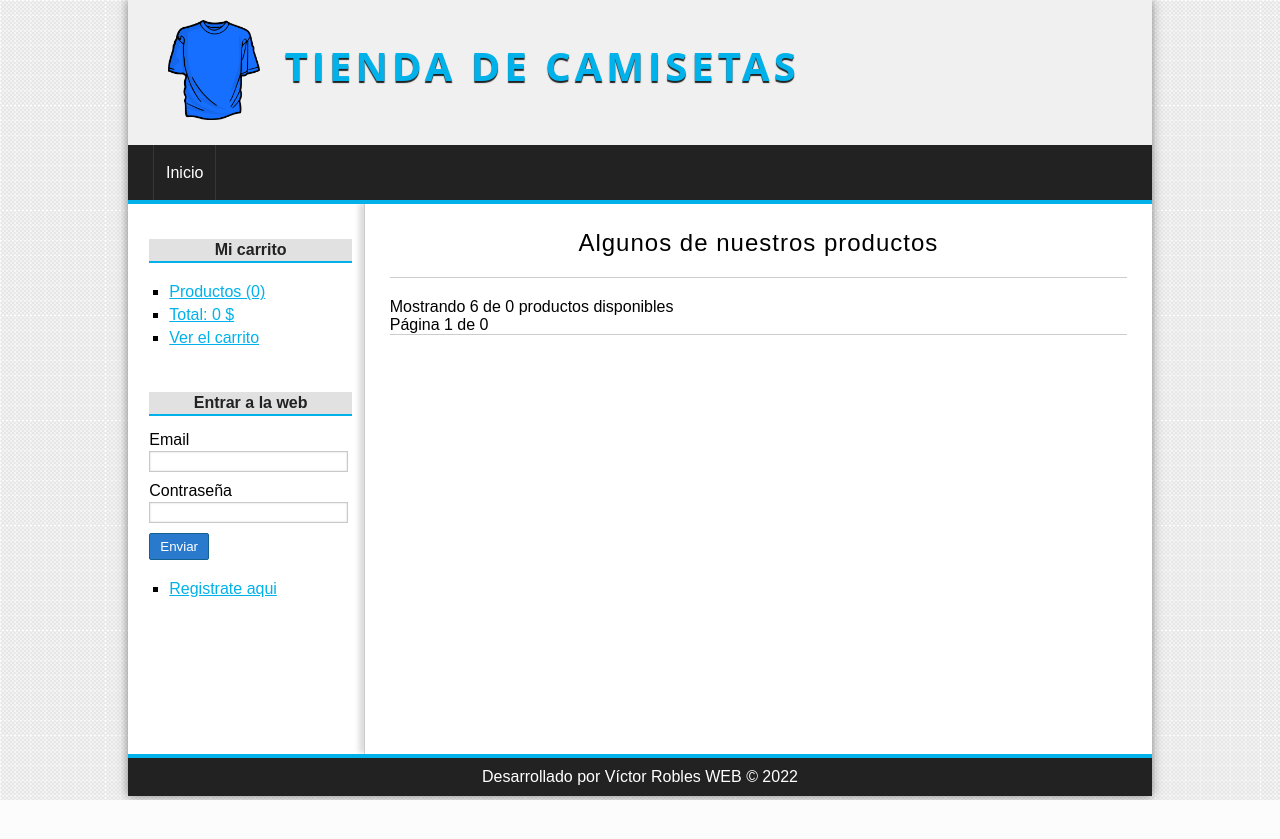
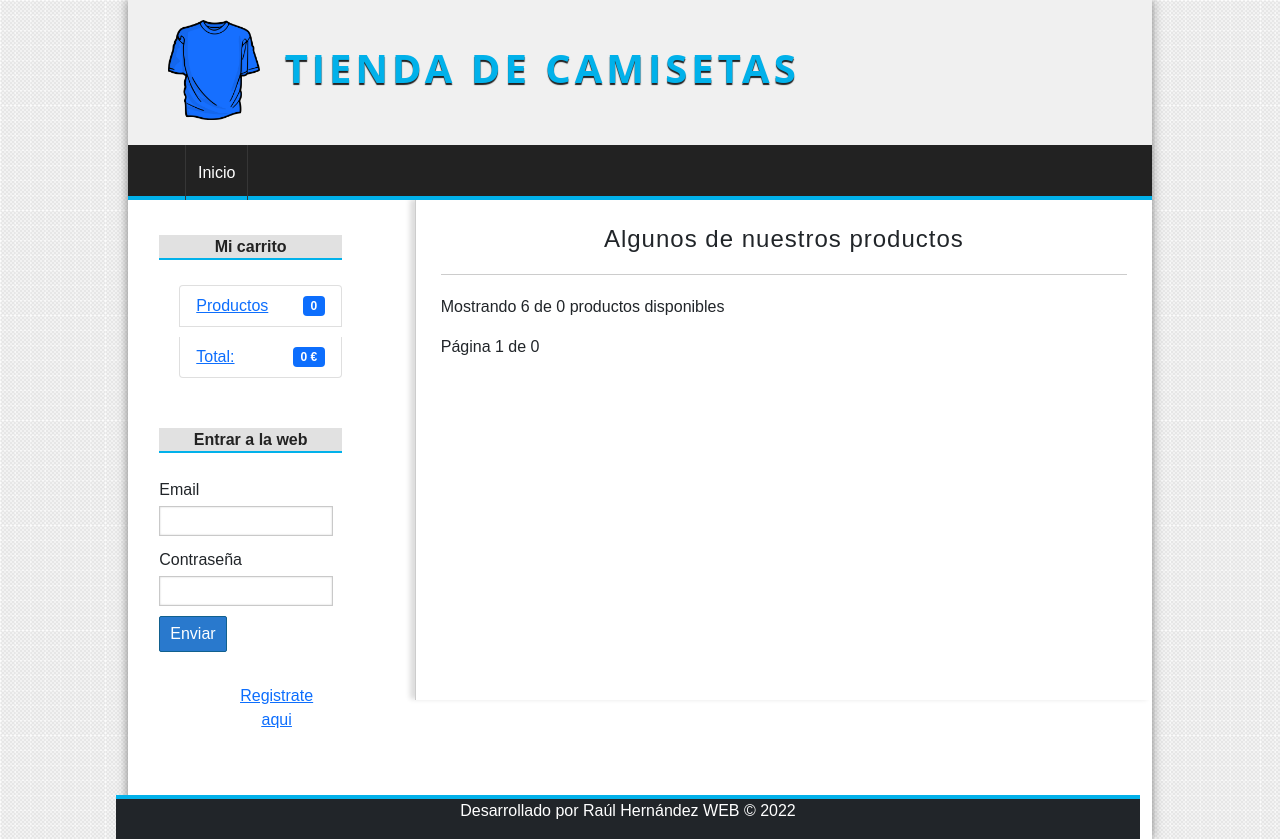
Before and after one commit to Raul-HDEZ/t-shirt-shop, a PHP site: page /julia/ in a window 1280 px wide. Before the commit the page ends 800 px from the top, so only its background shows below. Run offline with PHP 8.4, Linux system fonts and the light colour scheme; data that the repository does not hold is empty; some libraries are stand-ins or nearby versions.

Commit message:
Bootstrap

```diff
--- a/assets/css/styles.css
+++ b/assets/css/styles.css
@@ -262,7 +262,6 @@ button, .button{
 
 .orange{
     background-color: orangered;
-    border: 1px solid darkred;
 }
 
 .oferta{
--- a/views/categoria/ver.php
+++ b/views/categoria/ver.php
@@ -23,15 +23,15 @@
 							<td><?=$product->precio?> $</td>
 						</tr>
 					</table>
-					<a href="<?= base_url ?>carrito/add&id=<?= $product->id ?>" class="orange button">Oferta - Comprar</a>
+					<a href="<?= base_url ?>carrito/add&id=<?= $product->id ?>" class="btn btn-warning w-100">Oferta · Comprar</a>
 					<?php else :?>
 						<p><?=$product->precio?> $
-					<a href="<?= base_url ?>carrito/add&id=<?= $product->id ?>" class="button">Comprar</a>
+					<a href="<?= base_url ?>carrito/add&id=<?= $product->id ?>" class="btn-success btn w-100">Comprar</a>
 				<?php endif ?>
 			<?php else :?>
 				<!--Cambio el boton cuando no hay stock-->
 				<p><?=$product->precio?> $
-				<a href="" class="button-red">Sin Stock</a>
+				<a href="" class="btn-danger btn w-100">Sin Stock</a>
 			<?php endif ?>
 				</p>
 			</div>
--- a/views/layout/footer.php
+++ b/views/layout/footer.php
@@ -2,8 +2,8 @@
 </div>
 
 			<!-- PIE DE PÁGINA -->
-			<footer id="footer">
-				<p>Desarrollado por Víctor Robles WEB &copy; <?= date('Y') ?></p>
+			<footer id="footer" class="container-fluid col-12 mt-3 row p-0 bg-dark">
+				<p>Desarrollado por Raúl Hernández WEB &copy; <?= date('Y') ?></p>
 			</footer>
 		</div>
 	</body>
--- a/views/layout/header.php
+++ b/views/layout/header.php
@@ -4,6 +4,9 @@
 		<meta charset="utf-8" />
 		<title>Tienda de Camisetas</title>
 		<link rel="stylesheet" href="<?=base_url?>assets/css/styles.css" />
+		<link href="https://cdn.jsdelivr.net/npm/bootstrap@5.1.3/dist/css/bootstrap.min.css" rel="stylesheet" integrity="sha384-1BmE4kWBq78iYhFldvKuhfTAU6auU8tT94WrHftjDbrCEXSU1oBoqyl2QvZ6jIW3" crossorigin="anonymous">
+		<script src="https://cdn.jsdelivr.net/npm/bootstrap@5.1.3/dist/js/bootstrap.bundle.min.js" integrity="sha384-ka7Sk0Gln4gmtz2MlQnikT1wXgYsOg+OMhuP+IlRH9sENBO0LRn5q+8nbTov4+1p" crossorigin="anonymous"></script>
+		<link rel="stylesheet" href="https://cdn.jsdelivr.net/npm/bootstrap-icons@1.7.2/font/bootstrap-icons.css">
 	</head>
 	<body>
 		<div id="container">
--- a/views/layout/sidebar.php
+++ b/views/layout/sidebar.php
@@ -3,11 +3,17 @@
 
 	<div id="carrito" class="block_aside">
 		<h3>Mi carrito</h3>
-		<ul>
+		<ul class="list-group">
 			<?php $stats = Utils::statsCarrito(); ?>
-			<li><a href="<?=base_url?>carrito/index">Productos (<?=$stats['count']?>)</a></li>
-			<li><a href="<?=base_url?>carrito/index">Total: <?=$stats['total']?> $</a></li>
-			<li><a href="<?=base_url?>carrito/index">Ver el carrito</a></li>
+
+			<li class="list-group-item d-flex justify-content-between align-items-center">
+				<a href="<?=base_url?>carrito/index">Productos</a>
+				<span class="badge badge-pill bg-primary"><?=$stats['count']?></span>
+			</li>
+			<li class="list-group-item d-flex justify-content-between align-items-center">
+				<a href="<?=base_url?>carrito/index">Total:  </a>
+				<span class="badge badge-pill bg-primary"><?=$stats['total']?> €</span>
+			</li>
 		</ul>
 	</div>
 
@@ -29,23 +35,23 @@
 		<ul>
 			<?php if(isset($_SESSION['admin'])): ?>
 				<!--Añado gestion de usuarios-->
-				<li><a href="<?=base_url?>usuario/gestion">Gestionar usuarios</a></li>
-				<li><a href="<?=base_url?>categoria/index">Gestionar categorias</a></li>
-				<li><a href="<?=base_url?>producto/gestion">Gestionar productos</a></li>
-				<li><a href="<?=base_url?>producto/dashboard">Datos de ventas</a></li>
-				<li><a href="<?=base_url?>pedido/gestion">Gestionar pedidos</a></li>
+				<li class="btn btn-link"><a href="<?=base_url?>usuario/gestion">Gestionar usuarios</a></li>
+				<li class="btn btn-link"><a href="<?=base_url?>categoria/index">Gestionar categorias</a></li>
+				<li class="btn btn-link"><a href="<?=base_url?>producto/gestion">Gestionar productos</a></li>
+				<li class="btn btn-link"><a href="<?=base_url?>producto/dashboard">Datos de ventas</a></li>
+				<li class="btn btn-link"><a href="<?=base_url?>pedido/gestion">Gestionar pedidos</a></li>
 			<?php endif; ?>
 
 			<?php if(isset($_SESSION['identity'])): ?>
-				<li><a href="<?=base_url?>pedido/mis_pedidos">Mis pedidos</a></li>
+				<li class="btn btn-link"><a href="<?=base_url?>pedido/mis_pedidos">Mis pedidos</a></li>
 				<!-- Muestro la opcion de gestionar mis datos solo a usuarios normales	-->
 				<?php if(!isset($_SESSION['admin'])):?>
-					<li><a href="<?=base_url?>usuario/editarUsuario">Gestionar mis Datos</a></li>
+					<li class="btn btn-link"><a href="<?=base_url?>usuario/editarUsuario">Gestionar mis Datos</a></li>
 				<?php endif; ?>
 
-				<li><a href="<?=base_url?>usuario/logout">Cerrar sesión</a></li>
+				<li class="btn btn-link"><a href="<?=base_url?>usuario/logout">Cerrar sesión</a></li>
 			<?php else: ?>
-				<li><a href="<?=base_url?>usuario/registro">Registrate aqui</a></li>
+				<li class="btn btn-link"><a href="<?=base_url?>usuario/registro">Registrate aqui</a></li>
 			<?php endif; ?>
 		</ul>
 	</div>
--- a/views/producto/destacados.php
+++ b/views/producto/destacados.php
@@ -20,15 +20,15 @@
 						<td><?=$product->precio?> $</td>
 					</tr>
 				</table>
-				<a href="<?= base_url ?>carrito/add&id=<?= $product->id ?>" class="orange button">Oferta - Comprar</a>
+				<a href="<?= base_url ?>carrito/add&id=<?= $product->id ?>" class="btn btn-warning w-100">Oferta · Comprar</a>
 				<?php else :?>
 					<p><?=$product->precio?> $
-				<a href="<?= base_url ?>carrito/add&id=<?= $product->id ?>" class="button">Comprar</a>
+				<a href="<?= base_url ?>carrito/add&id=<?= $product->id ?>" class="btn-success btn w-100">Comprar</a>
 			<?php endif ?>
 		<?php else :?>
 			<!--Cambio el boton cuando no hay stock-->
 			<p><?=$product->precio?> $
-			<a href="" class="button-red">Sin Stock</a>
+			<a href="" class="btn-danger btn w-100">Sin Stock</a>
 		<?php endif ?>
 		</p>
 	</div>
@@ -37,7 +37,7 @@
 	<!--Paginacion-->
 
 	<nav>
-    <div class="row">
+    <div>
         <div class="col-xs-12 col-sm-6">
 
             <p>Mostrando <?php echo $productosPorPagina ?> de <?php echo $conteo ?> productos disponibles</p>
```
Also changed, not shown: views/producto/ver.php (+5 -5 lines).
